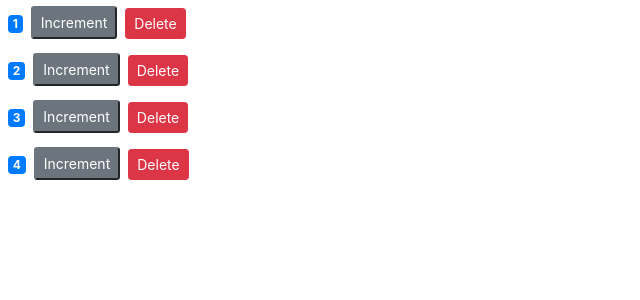
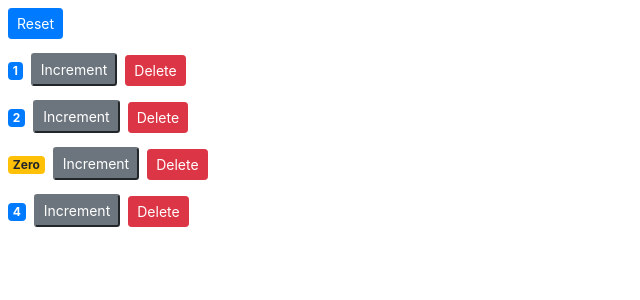
Before and after one commit to Vladimirmaslo90/reactTestProject, a React (Create React App) app: page / in a window 1280 px wide. Shown: the top 300 px of the page, without its empty margins (0-640 px from the left). Built offline with nearby package versions, Linux system fonts and the light colour scheme.

Commit message:
Added single source of truth and removed the local state for Counter.jsx

```diff
--- a/src/components/counter.jsx
+++ b/src/components/counter.jsx
@@ -1,33 +1,33 @@
 import React, { Component } from "react";
 
 class Counter extends Component {
-  state = {
-    value: this.props.counter.value
-    // tags: ["tag1", "tag2", "tag3"]
-  };
+  // state = {
+  //   value: this.props.counter.value
+  //   // tags: ["tag1", "tag2", "tag3"]
+  // };
 
   //   constructor() {
   //     super();
   //     this.handleIncrement = this.handleIncrement.bind(this);
   //   }
 
-  renderTags() {
-    if (this.state.tags.length === 0) return <p>There are no tags</p>;
+  // renderTags() {
+  //   if (this.state.tags.length === 0) return <p>There are no tags</p>;
 
-    return (
-      <ul>
-        {" "}
-        {this.state.tags.map(tag => (
-          <li key={tag}> {tag} </li>
-        ))}{" "}
-      </ul>
-    );
-  }
+  //   return (
+  //     <ul>
+  //       {" "}
+  //       {this.state.tags.map(tag => (
+  //         <li key={tag}> {tag} </li>
+  //       ))}{" "}
+  //     </ul>
+  //   );
+  // }
 
-  handleIncrement = () => {
-    console.log();
-    this.setState({ value: this.state.value + 1 });
-  };
+  // handleIncrement = () => {
+  //   console.log();
+  //   this.setState({ value: this.state.value + 1 });
+  // };
 
   render() {
     return (
@@ -35,7 +35,7 @@
         {/* <span style {{ fontSize: 30 }} className="badge badge-primary m-2">{this.formatCount()} </span> */}
         <span className={this.getBadgeClasses()}>{this.formatCount()} </span>
         <button
-          onClick={this.handleIncrement}
+          onClick={() => this.props.onIncrement(this.props.counter)}
           className="bth btn-secondary btn-sm"
         >
           Increment
@@ -54,12 +54,12 @@
 
   getBadgeClasses() {
     let classes = "badge m-2 badge-";
-    classes += this.state.value === 0 ? "warning" : "primary";
+    classes += this.props.counter.value === 0 ? "warning" : "primary";
     return classes;
   }
 
   formatCount() {
-    const { value } = this.state;
+    const { value } = this.props.counter;
     return value === 0 ? "Zero" : value;
   }
 }
--- a/src/components/counters.jsx
+++ b/src/components/counters.jsx
@@ -6,9 +6,32 @@
     counters: [
       { id: 1, value: 1 },
       { id: 2, value: 2 },
-      { id: 3, value: 3 },
+      { id: 3, value: 0 },
       { id: 4, value: 4 }
     ]
+  };
+
+  // handleIncrement = () => {
+  //   console.log();
+  //   this.setState({ value: this.state.value + 1 });
+  // };
+
+  handleIncrement = counter => {
+    // this.setState({ value: this.state.value + 1 });
+    // console.log(counter);
+    const counters = [...this.state.counters];
+    const index = counters.indexOf(counter);
+    counters[index] = { ...counter };
+    counters[index].value++;
+    this.setState({ counters });
+  };
+
+  handleReset = () => {
+    const counters = this.state.counters.map(c => {
+      c.value = 0;
+      return c;
+    });
+    this.setState({ counters });
   };
 
   handleDelete = counterId => {
@@ -20,10 +43,18 @@
   render() {
     return (
       <div>
+        <button
+          onClick={this.handleReset}
+          className="btn btn-primary btn-sm m-2"
+        >
+          {" "}
+          Reset
+        </button>
         {this.state.counters.map(counter => (
           <Counter
             key={counter.id}
             onDelete={this.handleDelete}
+            onIncrement={this.handleIncrement}
             counter={counter}
           />
         ))}
```
